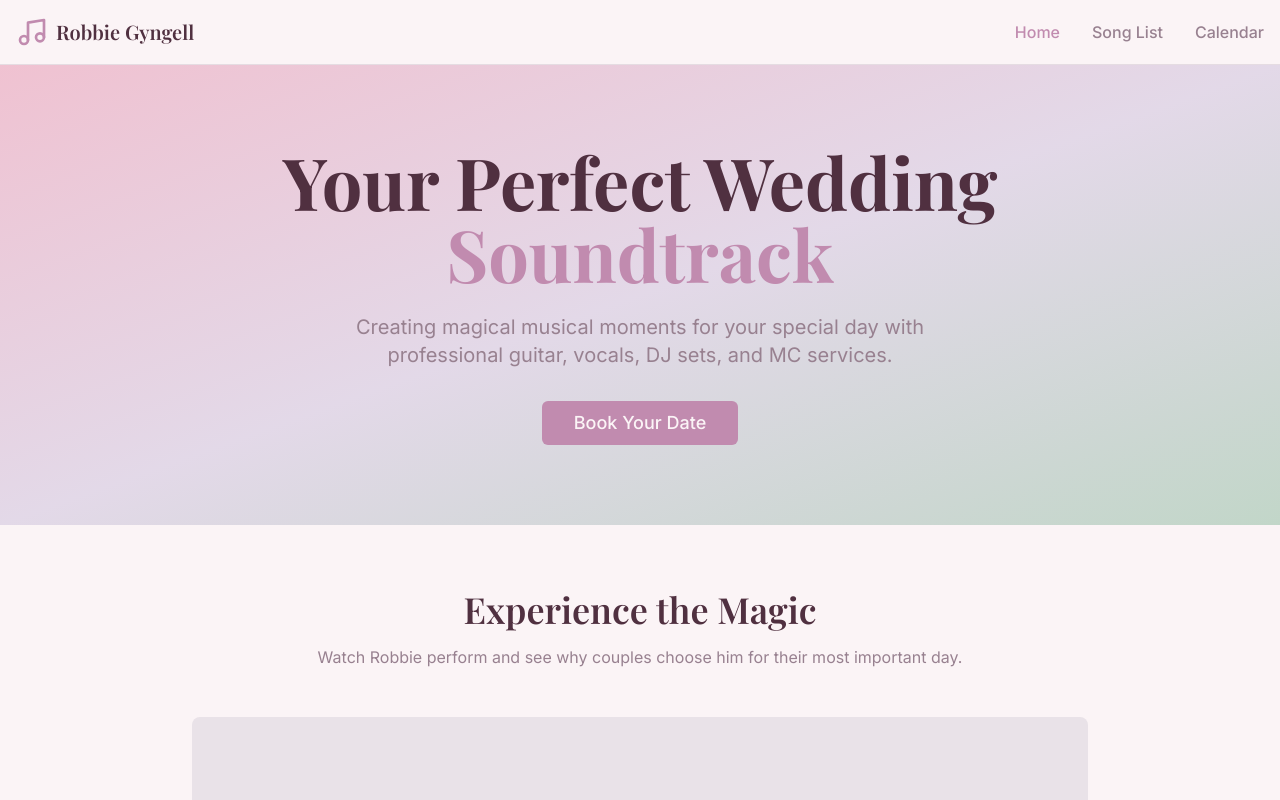
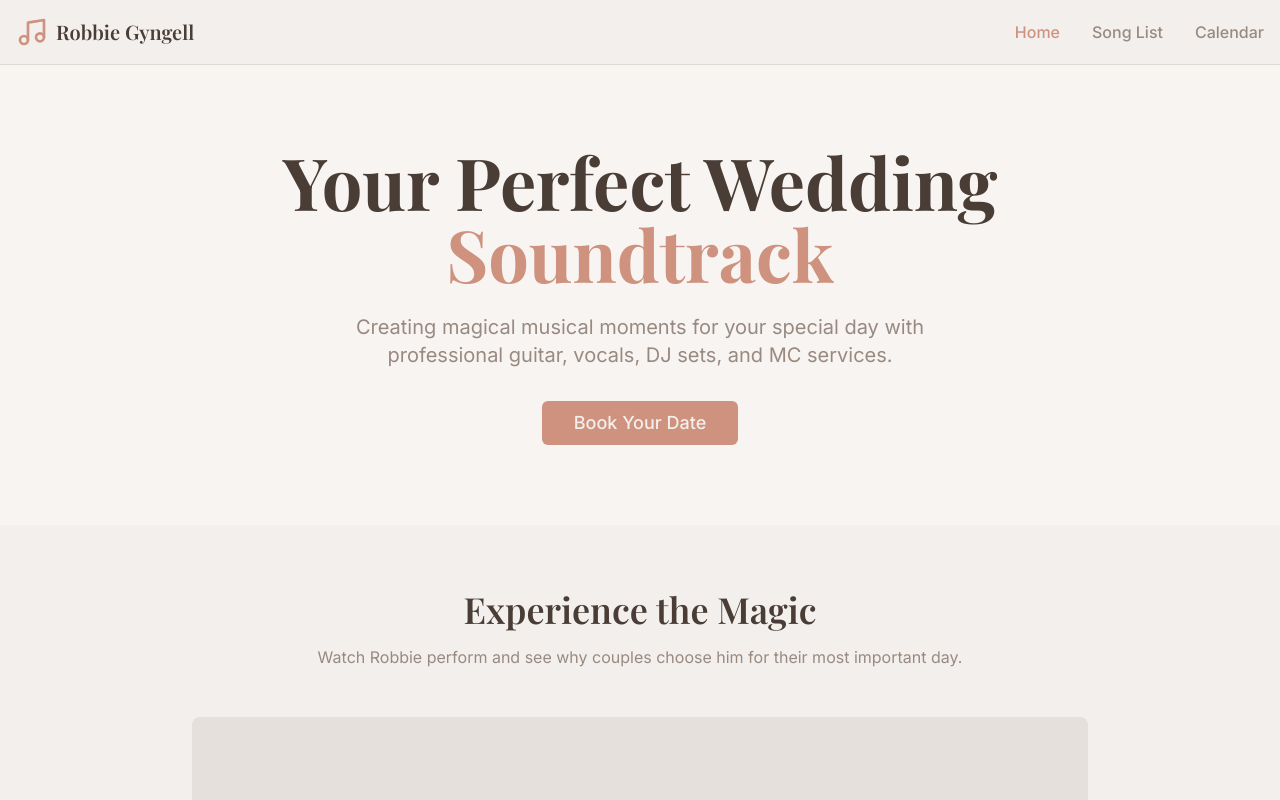
Before and after one commit to bgyngell/wedding-website, a React (Vite) app: page / in a window 1280 px wide. Shown: the top 800 px of the page. Built offline with nearby package versions, Linux system fonts and the light colour scheme.

Commit message:
Refactor: Update color scheme to terracotta theme

```diff
--- a/src/index.css
+++ b/src/index.css
@@ -8,40 +8,40 @@ All colors MUST be HSL.
 
 @layer base {
   :root {
-    --background: 350 100% 98%;
-    --foreground: 330 25% 25%;
+    --background: 25 25% 96%;
+    --foreground: 20 15% 25%;
 
-    --card: 340 50% 97%;
-    --card-foreground: 330 25% 25%;
+    --card: 25 20% 94%;
+    --card-foreground: 20 15% 25%;
 
-    --popover: 340 50% 97%;
-    --popover-foreground: 330 25% 25%;
+    --popover: 25 20% 94%;
+    --popover-foreground: 20 15% 25%;
 
-    --primary: 320 30% 65%;
-    --primary-foreground: 340 50% 97%;
+    --primary: 15 45% 65%;
+    --primary-foreground: 25 20% 94%;
 
-    --secondary: 280 20% 85%;
-    --secondary-foreground: 330 25% 25%;
+    --secondary: 35 20% 85%;
+    --secondary-foreground: 20 15% 25%;
 
-    --muted: 310 15% 90%;
-    --muted-foreground: 320 10% 55%;
+    --muted: 30 15% 88%;
+    --muted-foreground: 25 10% 55%;
 
-    --accent: 200 30% 80%;
-    --accent-foreground: 330 25% 25%;
+    --accent: 200 25% 80%;
+    --accent-foreground: 20 15% 25%;
 
     --destructive: 0 84.2% 60.2%;
-    --destructive-foreground: 340 50% 97%;
+    --destructive-foreground: 25 20% 94%;
 
-    --border: 320 15% 88%;
-    --input: 320 15% 88%;
-    --ring: 320 30% 65%;
+    --border: 30 15% 85%;
+    --input: 30 15% 85%;
+    --ring: 15 45% 65%;
 
-    /* Custom wedding theme colors */
-    --rose-blush: 340 60% 85%;
-    --lavender-mist: 280 25% 88%;
-    --sage-green: 140 20% 80%;
-    --cream-white: 45 30% 95%;
-    --dusty-pink: 320 40% 75%;
+    /* Custom terracotta theme colors */
+    --terracotta: 15 45% 65%;
+    --warm-sand: 35 25% 85%;
+    --sage-mist: 140 15% 80%;
+    --cream-white: 45 20% 94%;
+    --dusty-rose: 25 30% 75%;
 
     --radius: 0.5rem;
 
--- a/tailwind.config.ts
+++ b/tailwind.config.ts
@@ -62,11 +62,11 @@ export default {
 					border: 'hsl(var(--sidebar-border))',
 					ring: 'hsl(var(--sidebar-ring))'
 				},
-				'rose-blush': 'hsl(var(--rose-blush))',
-				'lavender-mist': 'hsl(var(--lavender-mist))',
-				'sage-green': 'hsl(var(--sage-green))',
+				'terracotta': 'hsl(var(--terracotta))',
+				'warm-sand': 'hsl(var(--warm-sand))',
+				'sage-mist': 'hsl(var(--sage-mist))',
 				'cream-white': 'hsl(var(--cream-white))',
-				'dusty-pink': 'hsl(var(--dusty-pink))'
+				'dusty-rose': 'hsl(var(--dusty-rose))'
 			},
 			fontFamily: {
 				'serif': ['Playfair Display', 'serif'],
```
